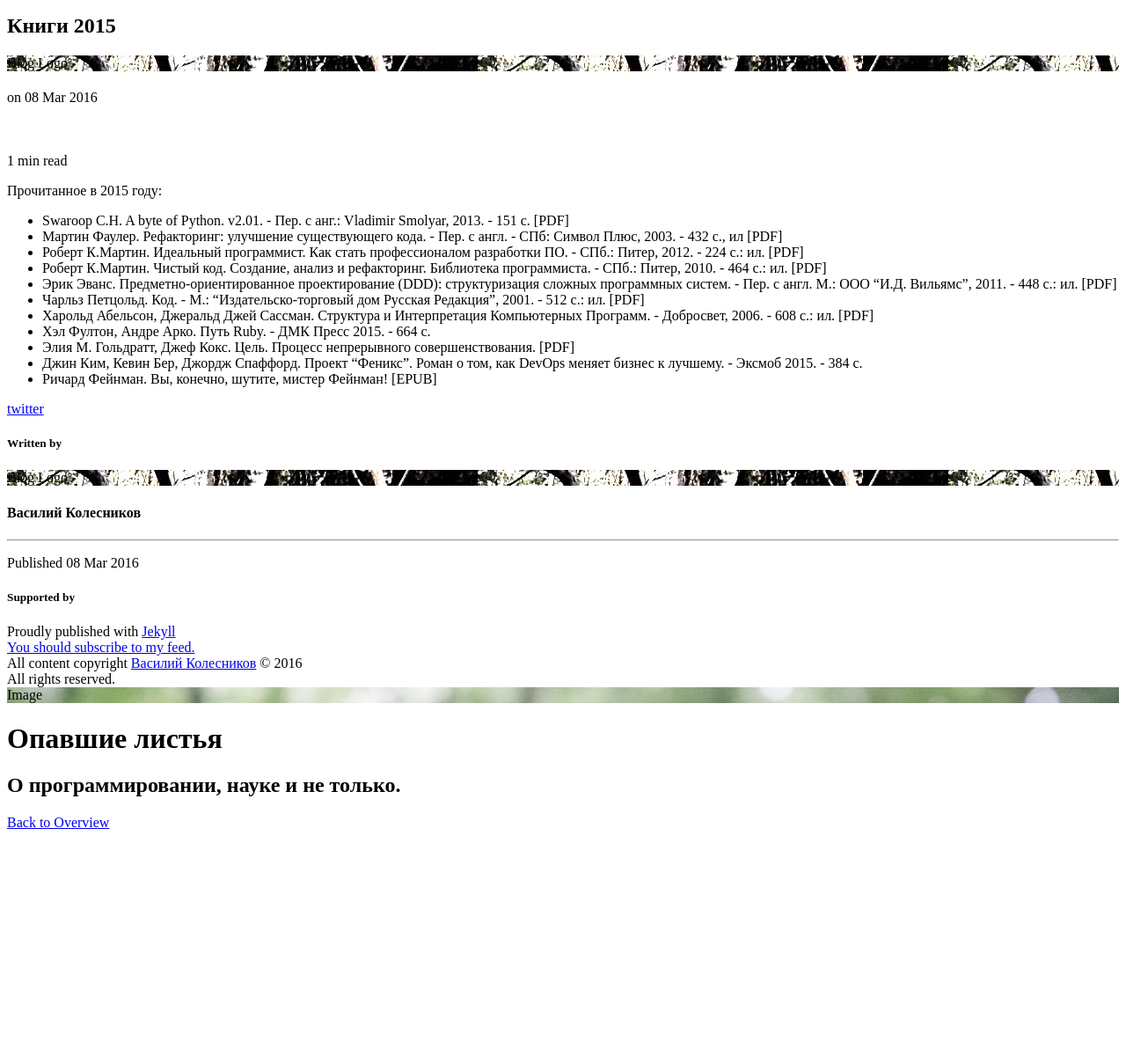
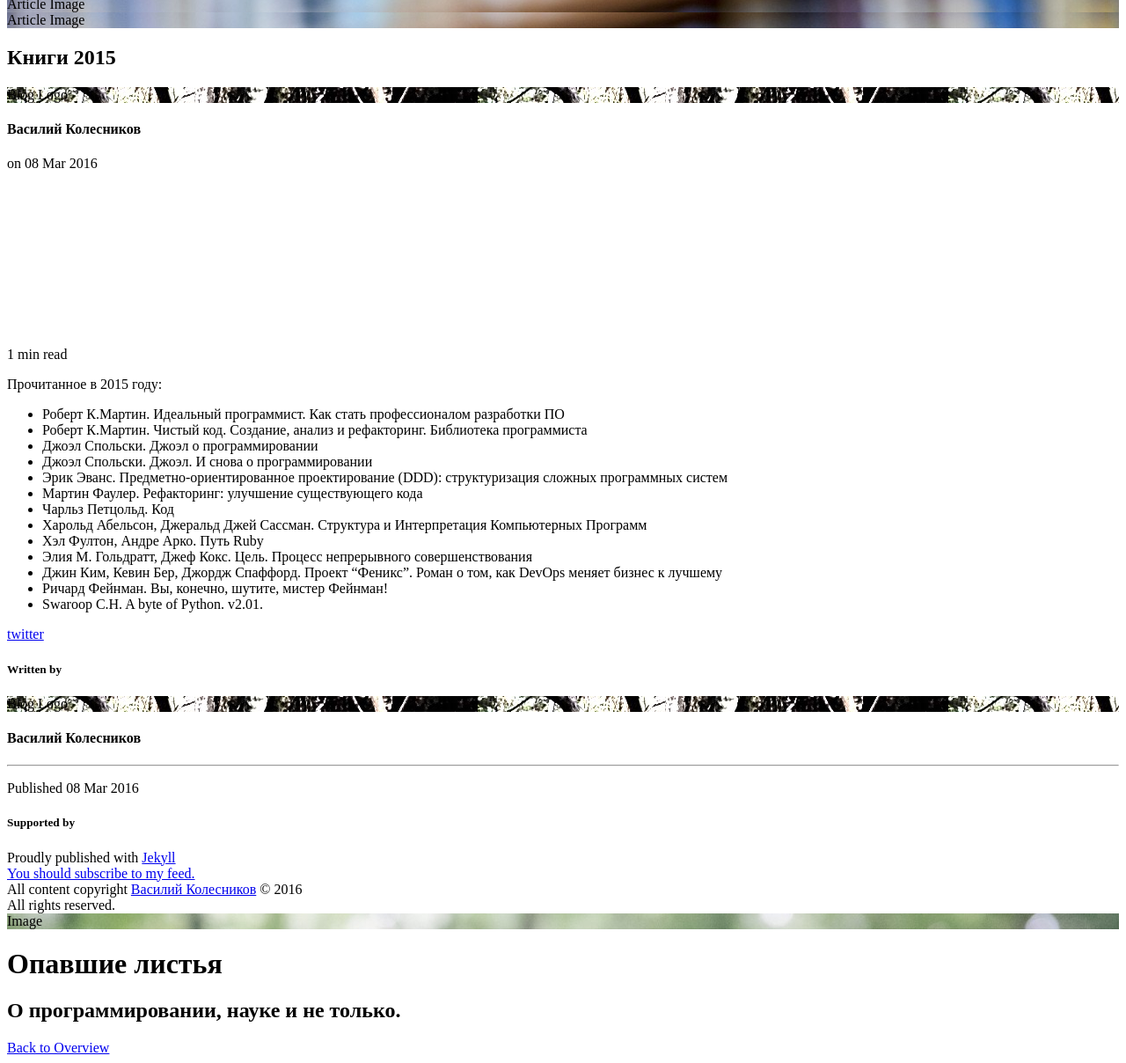
Before and after one commit to justCxx/blog, a Jekyll site: the page built from _posts/2016-03-08-books-2015.md, in a window 1280 px wide, cut to the strip 112-1320 px from the top of the page. Shown: the whole strip at 88% size. Built offline with Jekyll 4.4.1, drawn with Linux system fonts in a browser that asks for light colours; nearby versions of some CDN libraries; comment, search, counter and statistics services are not loaded; before the commit the page ends 1064 px from its top, so only the background shows below that.

Commit message:
Fix posts

```diff
--- a/_posts/2016-03-08-books-2015.md
+++ b/_posts/2016-03-08-books-2015.md
@@ -1,21 +1,25 @@
 ---
 title:  "Книги 2015"
 date:   2016-03-08
-categories: [books]
-tags: [books]
+categories: books
+tags: books
+image:  /blog/assets/article_images/2016-03-08-books-2015/library-book-information.jpg
+image2: /blog/assets/article_images/2016-03-08-books-2015/library-book-information.jpg
 layout: post
 ---
 
 Прочитанное в 2015 году:
 
-- Swaroop C.H. A byte of Python. v2.01. - Пер. с анг.: Vladimir Smolyar, 2013. - 151 c. [PDF]
-- Мартин Фаулер. Рефакторинг: улучшение существующего кода. - Пер. с англ. - СПб: Символ Плюс, 2003. - 432 с., ил [PDF]
-- Роберт К.Мартин. Идеальный программист. Как стать профессионалом разработки ПО. - СПб.: Питер, 2012. - 224 с.: ил. [PDF]
-- Роберт К.Мартин. Чистый код. Создание, анализ и рефакторинг. Библиотека программиста. - СПб.: Питер, 2010. - 464 с.: ил. [PDF]
-- Эрик Эванс. Предметно-ориентированное проектирование (DDD): структуризация сложных программных систем. - Пер. с англ. М.: ООО "И.Д. Вильямс", 2011. - 448 с.: ил. [PDF]
-- Чарльз Петцольд. Код. - М.: "Издательско-торговый дом Русская Редакция", 2001. - 512 с.: ил. [PDF]
-- Харольд Абельсон, Джеральд Джей Сассман. Структура и Интерпретация Компьютерных Программ. - Добросвет, 2006. - 608 с.: ил. [PDF]
-- Хэл Фултон, Андре Арко. Путь Ruby. - ДМК Пресс 2015. - 664 с.
-- Элия М. Гольдратт, Джеф Кокс. Цель. Процесс непрерывного совершенствования. [PDF]
-- Джин Ким, Кевин Бер, Джордж Спаффорд. Проект "Феникс". Роман о том, как DevOps меняет бизнес к лучшему. - Эксмоб 2015. - 384 с.
-- Ричард Фейнман. Вы, конечно, шутите, мистер Фейнман! [EPUB]
+- Роберт К.Мартин. Идеальный программист. Как стать профессионалом разработки ПО
+- Роберт К.Мартин. Чистый код. Создание, анализ и рефакторинг. Библиотека программиста
+- Джоэл Спольски. Джоэл о программировании
+- Джоэл Спольски. Джоэл. И снова о программировании
+- Эрик Эванс. Предметно-ориентированное проектирование (DDD): структуризация сложных программных систем
+- Мартин Фаулер. Рефакторинг: улучшение существующего кода
+- Чарльз Петцольд. Код
+- Харольд Абельсон, Джеральд Джей Сассман. Структура и Интерпретация Компьютерных Программ
+- Хэл Фултон, Андре Арко. Путь Ruby
+- Элия М. Гольдратт, Джеф Кокс. Цель. Процесс непрерывного совершенствования
+- Джин Ким, Кевин Бер, Джордж Спаффорд. Проект "Феникс". Роман о том, как DevOps меняет бизнес к лучшему
+- Ричард Фейнман. Вы, конечно, шутите, мистер Фейнман!
+- Swaroop C.H. A byte of Python. v2.01.
```
Also changed, not shown: _posts/2016-03-08-clock-angle-problem.md (+1 -3 lines), _posts/2016-03-16-how-would-you-move-mount-fuji.md (+1 -1 lines), assets/article_images/2016-03-08-books-2015/library-book-information-640x480.jpg (added), assets/article_images/2016-03-08-books-2015/library-book-information.jpg (added), assets/article_images/library-shelves-books.jpg (added).
